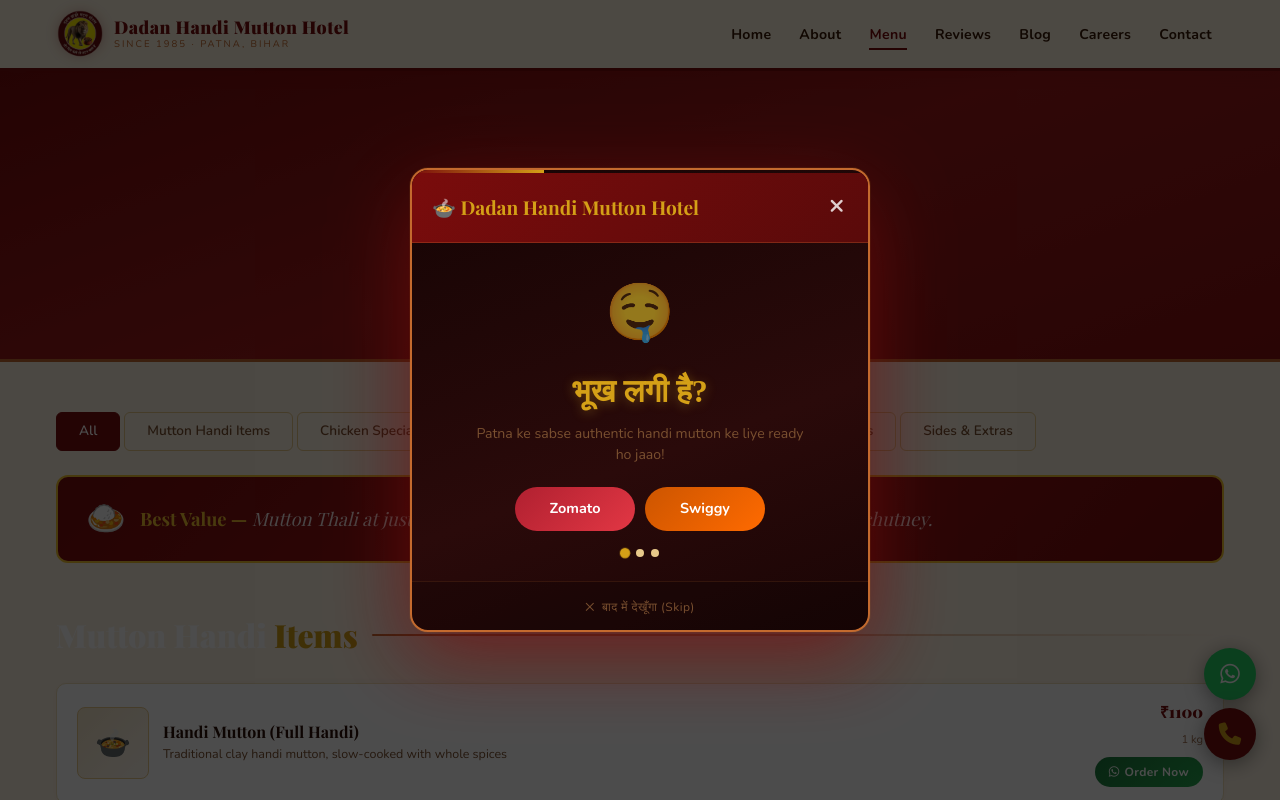
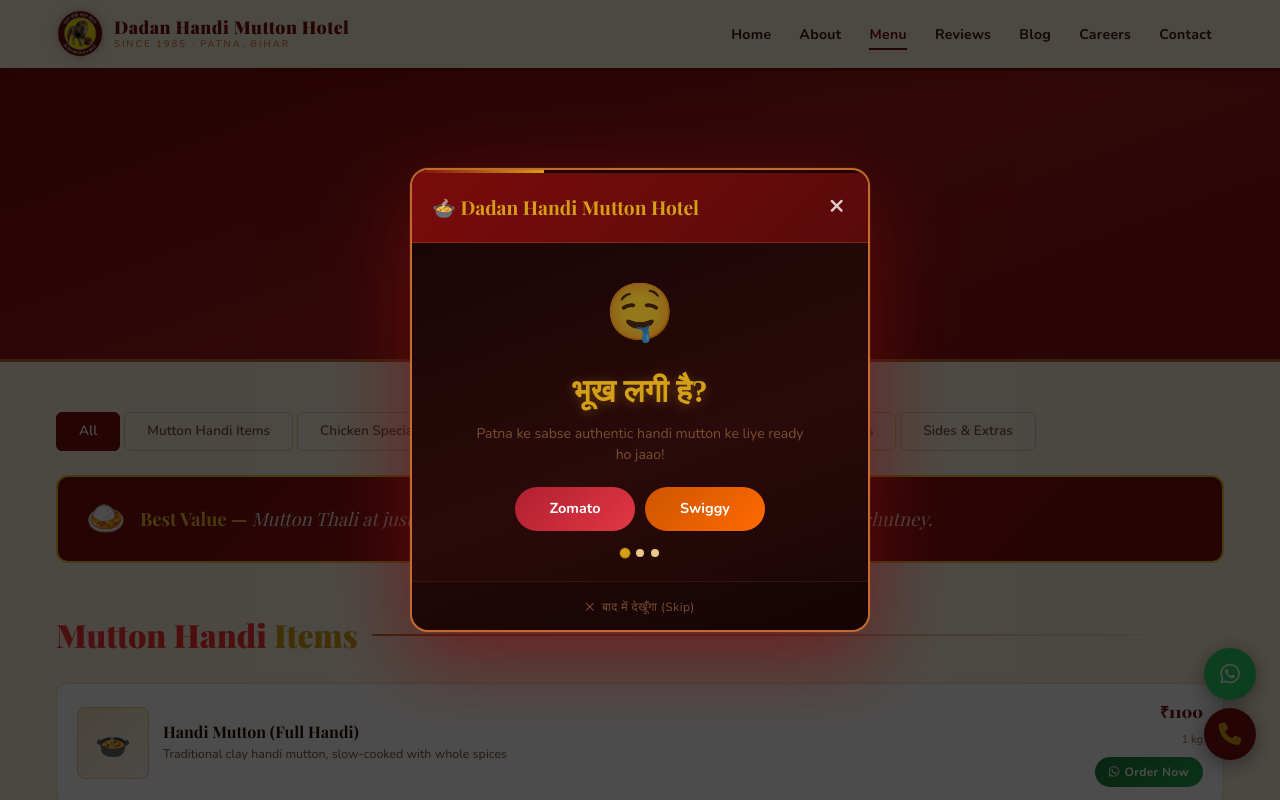
Before and after one commit to Austentech/dadanhandi-2, a Next.js app: page /menu in a window 1280 px wide. Shown: the top 800 px of the page. Built offline with nearby package versions, Linux system fonts and the light colour scheme; a web font is replaced by a local one.

Commit message:
d969d2a8-8c4c-42b8-bec2-2f72304cf445

```diff
--- a/src/app/globals.css
+++ b/src/app/globals.css
@@ -958,7 +958,7 @@
   text-shadow: 0 2px 20px rgba(0,0,0,0.4);
 }
 
-.page-hero-title span { color: #FF3333; }
+.page-hero-title span { color: var(--mustard-bright); }
 
 /* ---- SCROLL REVEAL ---- */
 .reveal {
@@ -1213,7 +1213,7 @@
   font-family: var(--font-playfair), serif;
   font-size: clamp(1.4rem, 3vw, 2rem);
   font-weight: 800;
-  color: #fff;
+  color: #FF3333;
   margin: 0;
   white-space: nowrap;
 }
```
